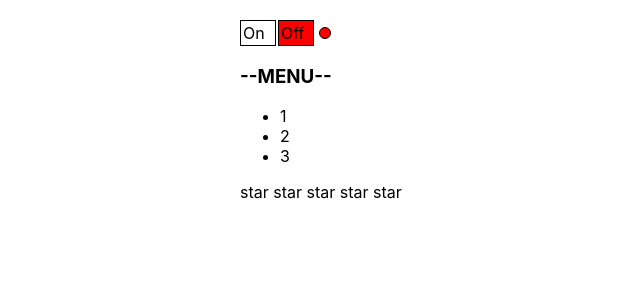
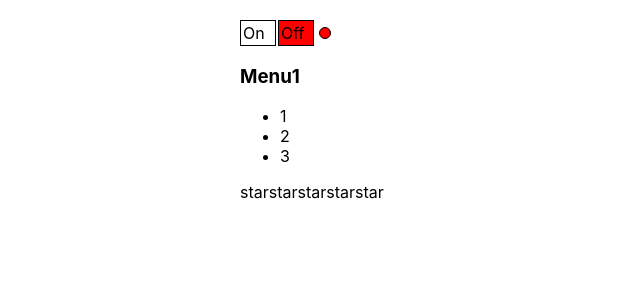
Before and after one commit to IvanMinets/ReactKabzda, a React (Create React App) app: page / in a window 1280 px wide. Shown: the top 300 px of the page, without its empty margins (100-740 px from the left). Built offline with nearby package versions, Linux system fonts and the light colour scheme.

Commit message:
added controlled components

```diff
--- a/src/App.tsx
+++ b/src/App.tsx
@@ -1,22 +1,26 @@
-import React from 'react';
+import React, {useState} from 'react';
 import './App.css';
 import {Accordion} from "./components/Accordion/Accordion";
-import {Rating} from "./components/Rating/Rating";
+import {Rating, RatingValueType} from "./components/Rating/Rating";
 import OnOff from "./components/OnOff/OnOff";
 import {UncontrolledAccordion} from "./components/UncontrolledAccordion/UncontrolledAccordion";
 import {UncontrolledRating} from "./components/UncontrolledRating/UncontrolledRating";
 
 export function App() {
+    let [ratingValue, setRatingValue] = useState<RatingValueType>(0);
+    let [accordionCollapsed, setAccordionCollapsed] = useState<boolean>(false);
     return (
         <div className={'App'}>
             <OnOff/>
             {/*<PageTitle title = {"Hello!"}/>*/}
             {/*<Rating value = {3}/>*/}
-            {/*<Accordion titleValue = {"Menu1"} collapsed={true}/>*/}
+            <Accordion titleValue = {"Menu1"}
+                       collapsed={accordionCollapsed}
+                       onChange={ ()=>{setAccordionCollapsed(!accordionCollapsed)} }/>
             {/*<Accordion titleValue = {"Users123"} collapsed={false}/>*/}
-            {/*<Rating value = {4}/>*/}
-            <UncontrolledAccordion titleValue={'--MENU--'}/>
-            <UncontrolledRating />
+            <Rating value = {ratingValue} onClick={setRatingValue}/>
+            {/*<UncontrolledAccordion titleValue={'--MENU--'}/>*/}
+            {/*<UncontrolledRating />*/}
         </div>
     );
 }
--- a/src/components/Accordion/Accordion.tsx
+++ b/src/components/Accordion/Accordion.tsx
@@ -3,12 +3,13 @@
 type AccordionPropsType = {
     titleValue: string
     collapsed: boolean
+    onChange: ()=>void
 }
 
 export function Accordion(props: AccordionPropsType) {
         return (
             <div>
-                <AccordionTitle title={props.titleValue}/>
+                <AccordionTitle title={props.titleValue} onChange = {props.onChange}/>
                 {!props.collapsed && <AccordionBody/>}
             </div>
         )
@@ -16,11 +17,12 @@
 
 type AccordionTitlePropsType = {
     title: string
+    onChange: () => void;
 }
 
 function AccordionTitle(props: AccordionTitlePropsType) {
     return (
-        <h3>{props.title}</h3>
+        <h3 onClick={props.onChange}>{props.title}</h3>
     )
 }
 
--- a/src/components/Rating/Rating.tsx
+++ b/src/components/Rating/Rating.tsx
@@ -1,30 +1,34 @@
 import React from "react";
 
+
+export type RatingValueType = 0 | 1 | 2 | 3 | 4 | 5
+
 type RatingPropsType = {
-    value: number
+    value: RatingValueType
+    onClick: (value: RatingValueType) => void
 }
 
+export function Rating(props: RatingPropsType) {
 
-export function Rating(props: RatingPropsType) {
     return (
         <div>
-            <Star selected={props.value > 0}/>
-            <Star selected={props.value > 1}/>
-            <Star selected={props.value > 2}/>
-            <Star selected={props.value > 3}/>
-            <Star selected={props.value > 4}/>
+            <Star selected={props.value > 0} onClick={props.onClick} value={1}/>
+            <Star selected={props.value > 1} onClick={props.onClick} value={2}/>
+            <Star selected={props.value > 2} onClick={props.onClick} value={3}/>
+            <Star selected={props.value > 3} onClick={props.onClick} value={4}/>
+            <Star selected={props.value > 4} onClick={props.onClick} value={5}/>
         </div>
     )
 }
 
 type StarPropsType = {
     selected: boolean
+    value: RatingValueType
+    onClick: (value: RatingValueType) => void
 }
 
 function Star(props: StarPropsType) {
-    if (props.selected) {
-        return <span><b>star </b></span>
-    } else {
-        return <span>star </span>
-    }
+    return <span onClick={()=>props.onClick(props.value)}>
+        {props.selected? <b>star</b> : "star"}
+    </span>
 }
--- a/src/components/UncontrolledRating/UncontrolledRating.tsx
+++ b/src/components/UncontrolledRating/UncontrolledRating.tsx
@@ -8,21 +8,20 @@
 
     return (
         <div>
-            <Star selected={value > 0} setValue={setValue} value={1}/>
-            <Star selected={value > 1} setValue={setValue} value={2}/>
-            <Star selected={value > 2} setValue={setValue} value={3}/>
-            <Star selected={value > 3} setValue={setValue} value={4}/>
-            <Star selected={value > 4} setValue={setValue} value={5}/>
+            <Star selected={value > 0} setValue={()=>{setValue(1)}} />
+            <Star selected={value > 1} setValue={()=>{setValue(2)}} />
+            <Star selected={value > 2} setValue={()=>{setValue(3)}} />
+            <Star selected={value > 3} setValue={()=>{setValue(4)}} />
+            <Star selected={value > 4} setValue={()=>{setValue(5)}} />
         </div>
     )
 }
 
 type StarPropsType = {
     selected: boolean
-    value: 1 | 2 | 3 | 4 | 5
-    setValue: (value: 1 | 2 | 3 | 4 | 5) => void
+    setValue: () => void
 }
 
 function Star(props: StarPropsType){
-    return <span onClick={()=>props.setValue(props.value)}> {props.selected ? <b>star</b> : "star"} </span>
+    return <span onClick={()=>props.setValue()}> {props.selected ? <b>star</b> : "star"} </span>
 }
```
